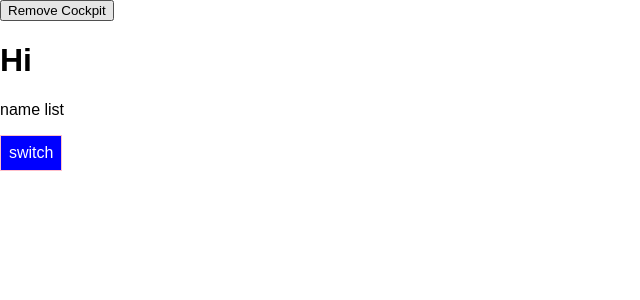
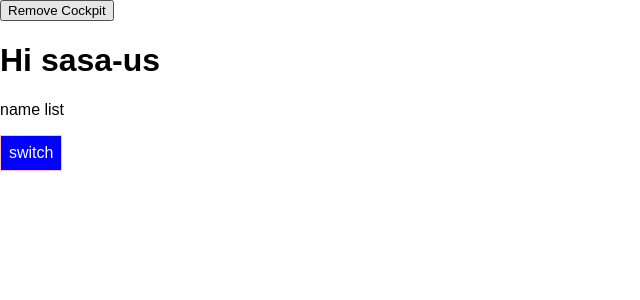
Before and after one commit to sasa-us/React-practice, a React app in the folder react-complete-guide/: page / in a window 1280 px wide. Shown: the top 300 px of the page, without its empty margins (0-640 px from the left). Built offline with nearby package versions, Linux system fonts and the light colour scheme.

Commit message:
108 pass props to wraped component which not sure

```diff
--- a/react-complete-guide/src/components/Persons/Person/Person.js
+++ b/react-complete-guide/src/components/Persons/Person/Person.js
@@ -1,6 +1,7 @@
 import React, {Component } from 'react';
-// import classes from './Person.css';
+import classes from './Person.css';
 import Aux from '../../../hoc/Aux';
+import withClass from '../../../hoc/withClass';
 
 // const person = (props) => {
 // convert to class based
@@ -26,4 +27,4 @@ class Person extends Component {
     }
 }
 
-export default Person;
+export default withClass(Person,  classes.Person);
--- a/react-complete-guide/src/hoc/WithClass.js
+++ b/react-complete-guide/src/hoc/WithClass.js
@@ -8,9 +8,14 @@ import React from 'react';
 
 
 const withClass = (WrappedComponent, className) => {
+    //the props getted and pass to wrap component
     return props => (
         <div className={className}>
-            <WrappedComponent />
+            {/* props added as single property */}
+            {/* <WrappedComponent props={props}/> */}
+            <WrappedComponent {...props}/>
+            {/* this one will pull out all props obj and distribute them as new key value pair
+            on this wrap component */}
         </div>
     );
 }
```
